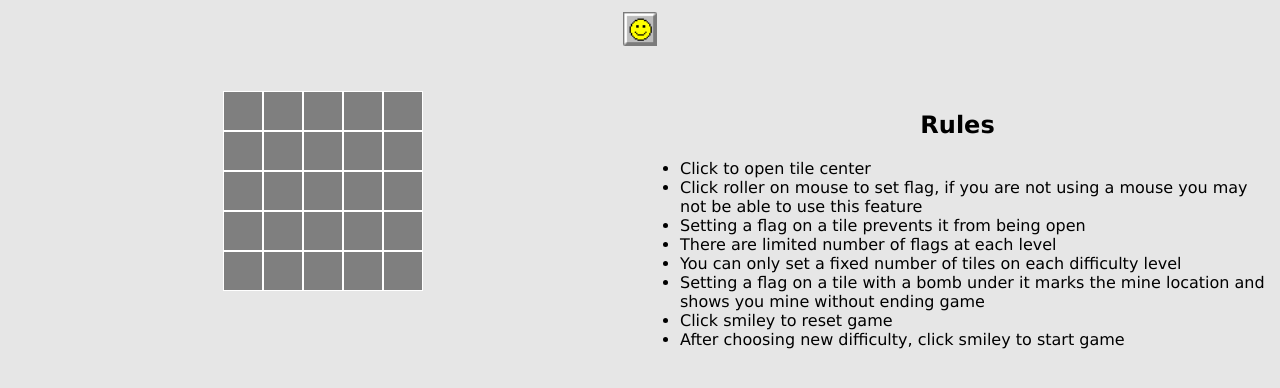
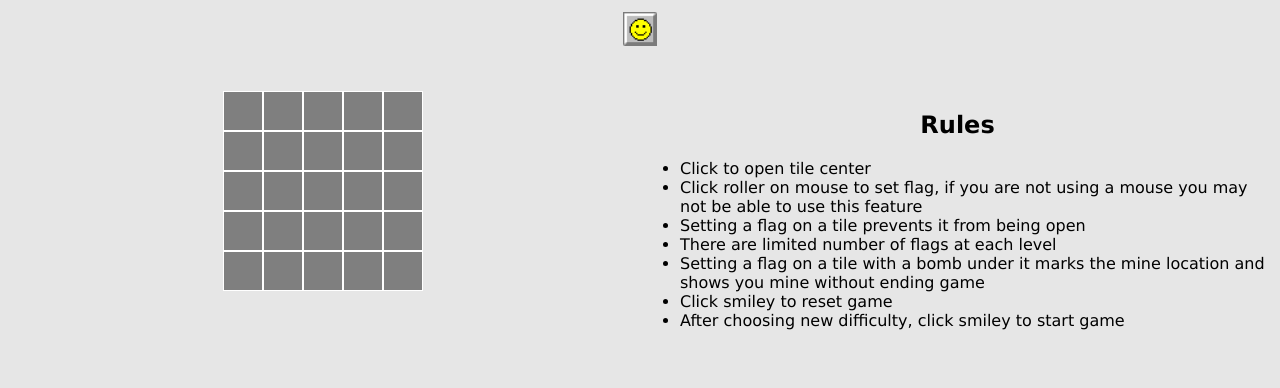
Before and after one commit to Foyin/Minesweeper, a website: page index.html in a window 1280 px wide. Shown: the part 114-502 px from the top of the page. Drawn offline with Linux system fonts and the light colour scheme.

Commit message:
Update index.html

```diff
--- a/index.html
+++ b/index.html
@@ -54,7 +54,6 @@
                         <li>Click roller on mouse to set flag, if you are not using a mouse you may not be able to use this feature</li>
                         <li>Setting a flag on a tile prevents it from being open</li>
                         <li>There are limited number of flags at each level</li>
-                        <li>You can only set a fixed number of tiles on each difficulty level</li>
                         <li>Setting a flag on a tile with a bomb under it marks the mine location and shows you mine without ending game</li>
                         <li>Click smiley to reset game</li>
                         <li>After choosing new difficulty, click smiley to start game</li>
```
